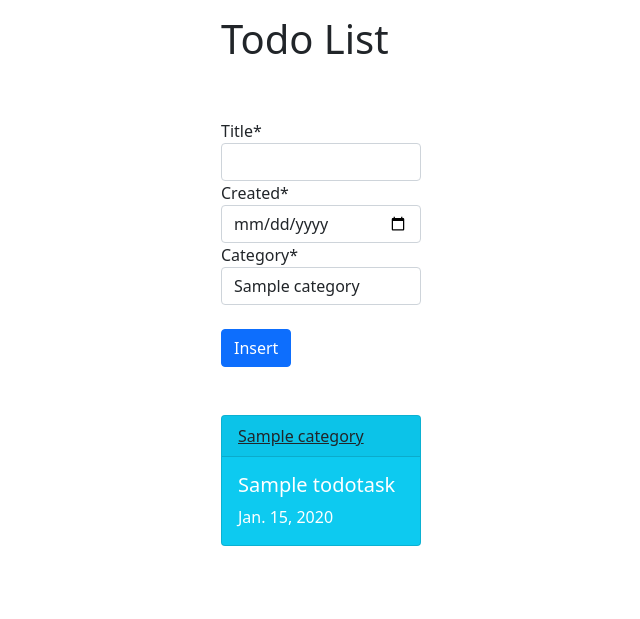
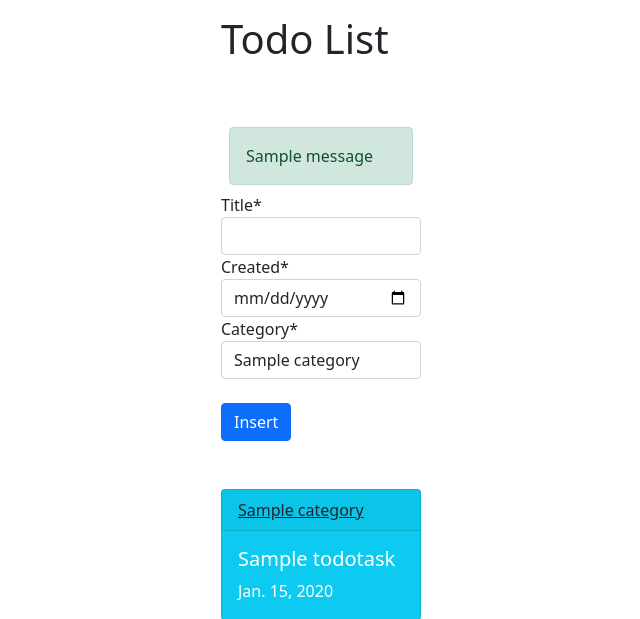
Before and after one commit to khademmilad/Todolist_REST_API, a Django app: page / in a window 1280 px wide. Shown: the top 619 px of the page, without its empty margins (319-959 px from the left). Run offline with Django 3.2, Linux system fonts and the light colour scheme; tables that the repository leaves empty hold one stand-in row (values such as "Sample post"); one stand-in notice (Sample message) is shown; some libraries are stand-ins or nearby versions.

Commit message:
add messages

```diff
--- a/src/requirements.txt
+++ b/src/requirements.txt
@@ -1,5 +1,6 @@
 asgiref==3.4.1
 Django==3.2.7
 django-crispy-forms==1.13.0
+djangorestframework==3.12.4
 pytz==2021.3
 sqlparse==0.4.2
--- a/src/task/views.py
+++ b/src/task/views.py
@@ -4,7 +4,7 @@ from django.shortcuts import get_object_or_404, redirect
 from task.models import TodoTask, Category
 from task.forms import TaskCreateForm
 from django.views.generic import DetailView
-
+from django.contrib import messages
 
 
 def show_task(request):
@@ -14,6 +14,7 @@ def show_task(request):
     form = TaskCreateForm(request.POST)
     if form.is_valid():
         form.save()
+        messages.success(request, "Task is added successfuly")
         return HttpResponseRedirect('/')
     else:
         form = TaskCreateForm()
--- a/src/templates/base.html
+++ b/src/templates/base.html
@@ -20,6 +20,13 @@
         </div>
     </div>
 
+<script>
+    setTimeout(function(){
+        if ($('#msg').length > 0) {
+            $('#msg').remove();
+        }
+    }, 2000)
+</script>
 
 <script src="https://cdn.jsdelivr.net/npm/bootstrap@5.1.1/dist/js/bootstrap.bundle.min.js" integrity="sha384-/bQdsTh/da6pkI1MST/rWKFNjaCP5gBSY4sEBT38Q/9RBh9AH40zEOg7Hlq2THRZ" crossorigin="anonymous"></script>
 <script src="https://cdn.jsdelivr.net/npm/@popperjs/core@2.9.3/dist/umd/popper.min.js" integrity="sha384-W8fXfP3gkOKtndU4JGtKDvXbO53Wy8SZCQHczT5FMiiqmQfUpWbYdTil/SxwZgAN" crossorigin="anonymous"></script>
--- /dev/null
+++ b/src/templates/messages.html
@@ -0,0 +1,7 @@
+{% if messages %}
+    {% for message in messages %}
+    <div class="alert alert-{{ message.tags }} m-2" id="msg" role="alert">
+        {{ message }}
+      </div>
+    {% endfor %}
+{% endif %}
--- a/src/templates/task/index.html
+++ b/src/templates/task/index.html
@@ -6,6 +6,8 @@
 
 <h1>Todo List</h1>
 <br><br>
+
+{% include 'messages.html' %}
 
 <div class="form-group">
     <form method="post">{% csrf_token %}
```
